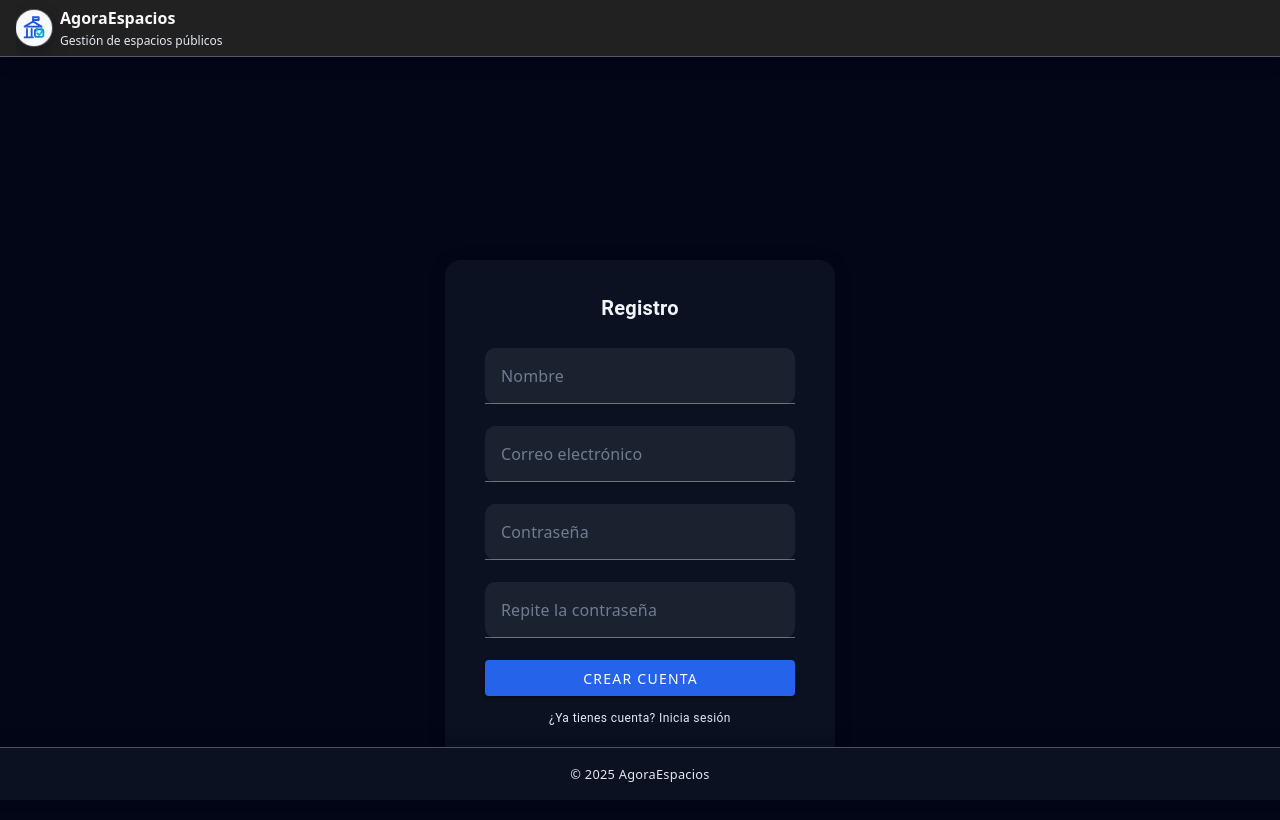
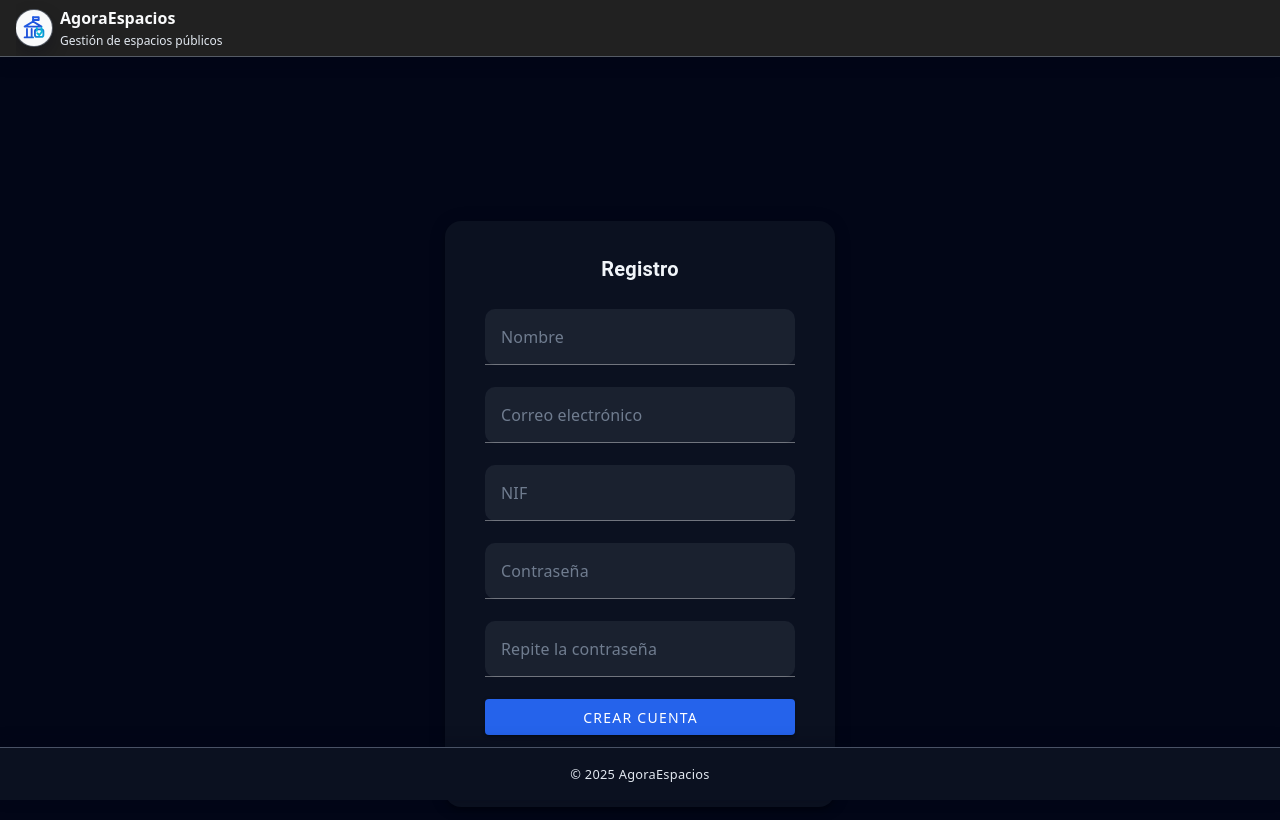
Before and after one commit to jmjuangr/AgoraEspacios_front, a Vue app: page /register in a window 1280 px wide. Shown: the top 820 px of the page. Built offline with nearby package versions, Linux system fonts and the light colour scheme.

Commit message:
NIF y mostrar ID reserva

```diff
--- a/src/store/auth.ts
+++ b/src/store/auth.ts
@@ -12,6 +12,7 @@ const STORAGE_KEYS = [
   "agora_rol",
   "agora_nombre",
   "agora_email",
+  "agora_nif",
   "agora_usuarioId",
   "agora_expiresAt",
 ];
@@ -34,6 +35,7 @@ export const useAuthStore = defineStore("auth", {
     usuarioId: null as number | null,
     nombre: "" as string,
     email: "" as string,
+    nif: "" as string,
     rol: "" as string, // admin o user
     token: "" as string,
     expiresAt: "" as string,
@@ -57,6 +59,7 @@ export const useAuthStore = defineStore("auth", {
       const rol = localStorage.getItem("agora_rol");
       const nombre = localStorage.getItem("agora_nombre");
       const email = localStorage.getItem("agora_email");
+      const nif = localStorage.getItem("agora_nif");
       const usuarioId = localStorage.getItem("agora_usuarioId");
       const expiresAt = localStorage.getItem("agora_expiresAt");
 
@@ -71,6 +74,7 @@ export const useAuthStore = defineStore("auth", {
       if (rol) this.rol = rol;
       if (nombre) this.nombre = nombre;
       if (email) this.email = email;
+      if (nif) this.nif = nif;
       if (usuarioId) this.usuarioId = Number(usuarioId);
       if (expiresAt) this.expiresAt = expiresAt;
     },
@@ -96,6 +100,7 @@ export const useAuthStore = defineStore("auth", {
       this.usuarioId = data.usuarioId;
       this.nombre = data.nombre;
       this.email = data.email;
+      this.nif = data.nif;
       this.rol = data.rol;
       this.token = data.token;
       this.expiresAt = data.expiresAt;
@@ -104,6 +109,7 @@ export const useAuthStore = defineStore("auth", {
       localStorage.setItem("agora_rol", data.rol);
       localStorage.setItem("agora_nombre", data.nombre);
       localStorage.setItem("agora_email", data.email);
+      localStorage.setItem("agora_nif", data.nif);
       localStorage.setItem("agora_usuarioId", String(data.usuarioId));
       localStorage.setItem("agora_expiresAt", String(data.expiresAt));
     },
@@ -113,6 +119,7 @@ export const useAuthStore = defineStore("auth", {
       this.usuarioId = null;
       this.nombre = "";
       this.email = "";
+      this.nif = "";
       this.rol = "";
       this.token = "";
       this.expiresAt = "";
--- a/src/views/AdminView.vue
+++ b/src/views/AdminView.vue
@@ -249,7 +249,7 @@
                 </tr>
 
                 <tr v-if="!espaciosStore.espacios.length">
-                  <td colspan="5" class="text-center text-disabled py-4">
+                  <td colspan="6" class="text-center text-disabled py-4">
                     No hay espacios todavía.
                   </td>
                 </tr>
@@ -287,6 +287,21 @@
                 class="mb-3"
                 :disabled="!usuarioEditId"
                 required
+              />
+
+              <v-text-field
+                v-model="usuarioNif"
+                label="NIF"
+                maxlength="9"
+                counter="9"
+                variant="outlined"
+                density="comfortable"
+                class="mb-3"
+                :disabled="!usuarioEditId"
+                :error="!!usuarioNifError"
+                :error-messages="usuarioNifError"
+                required
+                @blur="usuarioNif = normalizarNif(usuarioNif)"
               />
 
               <v-select
@@ -329,6 +344,7 @@
                   <th class="text-left">ID</th>
                   <th class="text-left">Nombre</th>
                   <th class="text-left">Email</th>
+                  <th class="text-left">NIF</th>
                   <th class="text-left">Rol</th>
                   <th class="text-left">Acciones</th>
                 </tr>
@@ -338,6 +354,7 @@
                   <td>{{ usuario.id }}</td>
                   <td>{{ usuario.nombre }}</td>
                   <td>{{ usuario.email }}</td>
+                  <td>{{ usuario.nif }}</td>
                   <td>{{ usuario.rol }}</td>
                   <td>
                     <v-btn
@@ -509,13 +526,25 @@ const rolesUsuario = ["User", "Admin"];
 const usuarioEditId = ref<number | null>(null);
 const usuarioNombre = ref("");
 const usuarioEmail = ref("");
+const usuarioNif = ref("");
+const usuarioNifError = ref("");
 const usuarioRol = ref("User");
 
+const normalizarNif = (value: string) => value.replace(/\s+/g, "").toUpperCase();
+
 const guardarUsuario = async () => {
+  const nifNormalizado = normalizarNif(usuarioNif.value);
+  usuarioNif.value = nifNormalizado;
+  usuarioNifError.value =
+    nifNormalizado.length === 9
+      ? ""
+      : "El NIF debe tener exactamente 9 caracteres";
+
   if (
     !usuarioEditId.value ||
     !usuarioNombre.value.trim() ||
     !usuarioEmail.value.trim() ||
+    !!usuarioNifError.value ||
     !usuarioRol.value
   ) {
     return;
@@ -524,6 +553,7 @@ const guardarUsuario = async () => {
   await espaciosStore.actualizarUsuario(usuarioEditId.value, {
     nombre: usuarioNombre.value.trim(),
     email: usuarioEmail.value.trim(),
+    nif: nifNormalizado,
     rol: usuarioRol.value,
   });
 
@@ -534,6 +564,8 @@ const editarUsuario = (usuario: UsuarioDTO) => {
   usuarioEditId.value = usuario.id;
   usuarioNombre.value = usuario.nombre;
   usuarioEmail.value = usuario.email;
+  usuarioNif.value = usuario.nif;
+  usuarioNifError.value = "";
   usuarioRol.value = usuario.rol;
 };
 
@@ -547,6 +579,8 @@ const resetUsuarioForm = () => {
   usuarioEditId.value = null;
   usuarioNombre.value = "";
   usuarioEmail.value = "";
+  usuarioNif.value = "";
+  usuarioNifError.value = "";
   usuarioRol.value = "User";
 };
 </script>
--- a/src/views/RegisterView.vue
+++ b/src/views/RegisterView.vue
@@ -22,6 +22,16 @@
                 label="Correo electrónico"
                 type="email"
                 required
+              />
+
+              <v-text-field
+                v-model="nif"
+                :rules="nifRules"
+                label="NIF"
+                maxlength="9"
+                counter="9"
+                required
+                @blur="nif = normalizarNif(nif)"
               />
 
               <v-text-field
@@ -85,6 +95,7 @@ const router = useRouter();
 // Campos formulario
 const nombre = ref("");
 const email = ref("");
+const nif = ref("");
 const password = ref("");
 const password2 = ref("");
 const errorMsg = ref("");
@@ -95,6 +106,17 @@ const nombreRules = [(v: string) => !!v || "El nombre es obligatorio"];
 const emailRules = [
   (v: string) => !!v || "El email es obligatorio",
   (v: string) => /.+@.+\..+/.test(v) || "Email invalido",
+];
+
+const normalizarNif = (value: string) =>
+  value.replace(/\s+/g, "").toUpperCase();
+
+// validacion  nif
+const nifRules = [
+  (v: string) => !!v || "El NIF es obligatorio",
+  (v: string) =>
+    normalizarNif(v).length === 9 ||
+    "El NIF debe tener exactamente 9 caracteres",
 ];
 
 const passwordRules = [
@@ -123,9 +145,12 @@ const handleRegister = async () => {
   }
 
   try {
+    const nifNormalizado = normalizarNif(nif.value);
+
     await auth.register({
-      nombre: nombre.value,
-      email: email.value,
+      nombre: nombre.value.trim(),
+      email: email.value.trim(),
+      nif: nifNormalizado,
       password: password.value,
     });
     //redirige segun rol user
--- a/src/views/ReservasView.vue
+++ b/src/views/ReservasView.vue
@@ -297,6 +297,7 @@ const error = computed(() => espaciosStore.error);
 const espaciosOptions = computed(() => espaciosStore.espacios);
 
 const headers = [
+  { title: "ID reserva", value: "id" },
   { title: "Usuario", value: "usuario" },
   { title: "Espacio", value: "espacio" },
   { title: "Titulo", value: "titulo" },
```
Also changed, not shown: src/types/agora.ts (+12 -0 lines).
